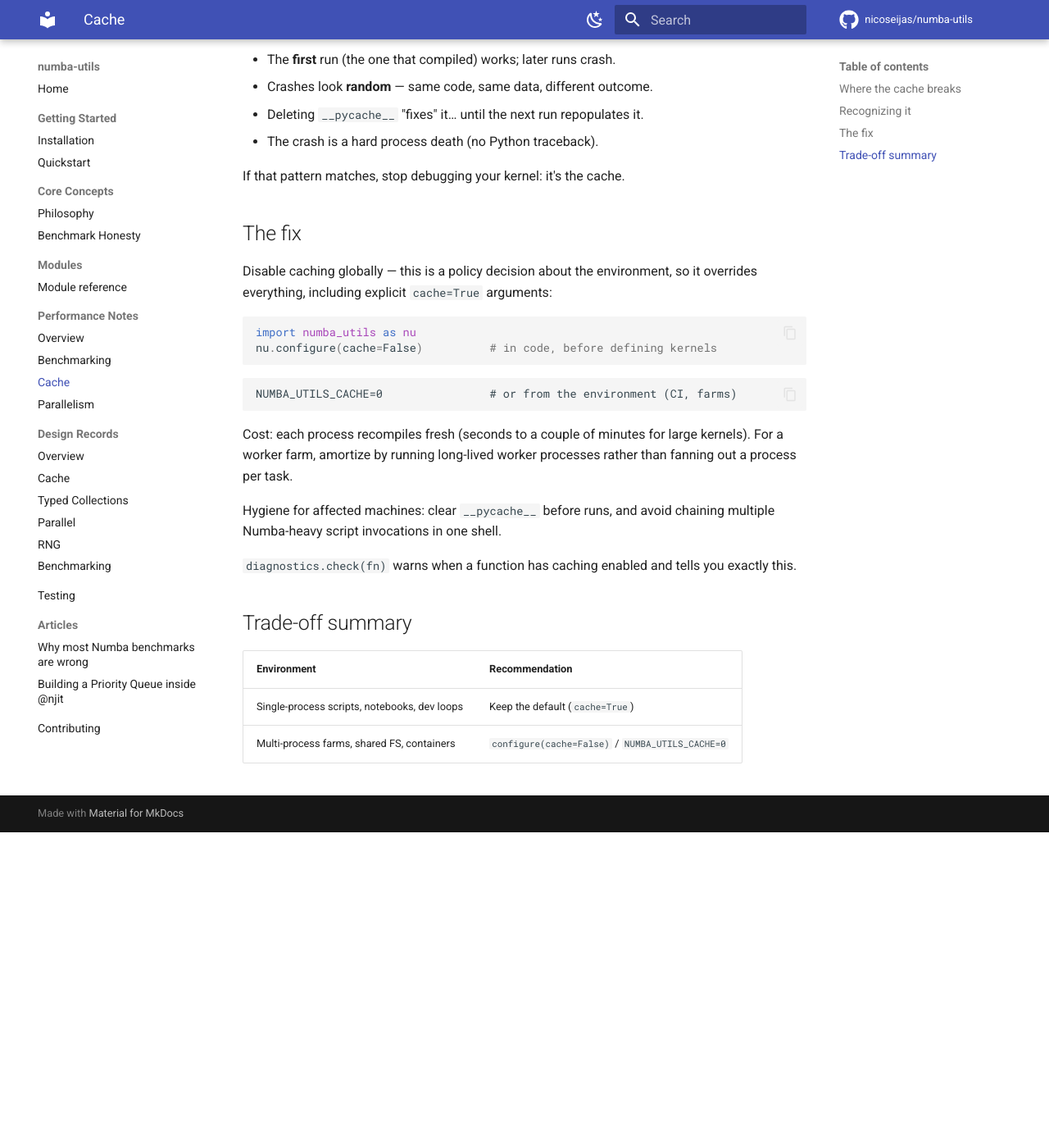
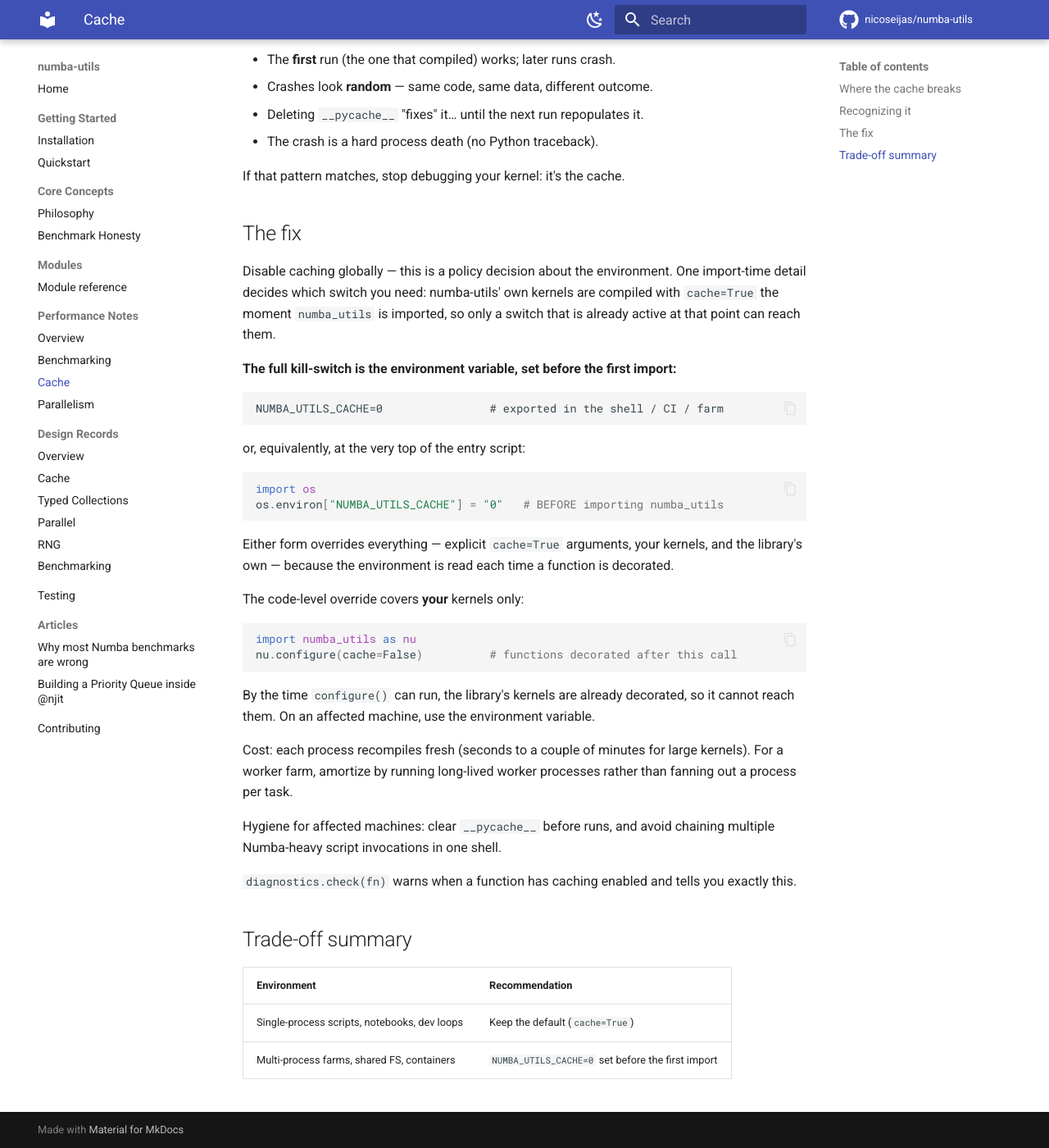
Before and after one commit to nicoseijas/numba-utils, an MkDocs documentation site: the page built from docs/numba-cache.md, in a window 1280 px wide and 1400 px high, scrolled down 750 px. Shown: the whole window at 82% size. Built offline with MkDocs 1.6.1 and Material for MkDocs 9.7.7, drawn with Linux system fonts in a browser that asks for light colours; comment, search, counter and statistics services are not loaded; before the commit the page ends 1765 px from its top, so only the background shows below that.

Commit message:
fix: correct the cache kill-switch guidance and harden diagnostics.inspect
configure(cache=False) resolves overrides at decoration time, and the
library's own kernels are decorated during 'import numba_utils' — so
the code-level override can never reach them. docs/numba-cache.md,
diagnostics.check() and the cached_njit docstring claimed otherwise,
recommending a switch that silently fails to protect the exact
environments (multi-process farms) the mechanism exists for. All three
now point to the full kill-switch: NUMBA_UTILS_CACHE=0 set before the
first import. A test pins the decoration-time semantics.

Also: inspect() no longer assumes Numba's private _cache attribute
exists; it degrades to cache_enabled=False per the module's
degrade-don't-fail contract.

````diff
--- a/docs/numba-cache.md
+++ b/docs/numba-cache.md
@@ -37,17 +37,39 @@ If that pattern matches, stop debugging your kernel: it's the cache.
 ## The fix
 
 Disable caching globally — this is a policy decision about the
-environment, so it overrides everything, including explicit
-`cache=True` arguments:
+environment. One import-time detail decides which switch you need:
+numba-utils' own kernels are compiled with `cache=True` the moment
+`numba_utils` is imported, so only a switch that is already active at
+that point can reach them.
+
+**The full kill-switch is the environment variable, set before the
+first import:**
+
+```
+NUMBA_UTILS_CACHE=0                # exported in the shell / CI / farm
+```
+
+or, equivalently, at the very top of the entry script:
+
+```python
+import os
+os.environ["NUMBA_UTILS_CACHE"] = "0"   # BEFORE importing numba_utils
+```
+
+Either form overrides everything — explicit `cache=True` arguments,
+your kernels, and the library's own — because the environment is read
+each time a function is decorated.
+
+The code-level override covers **your** kernels only:
 
 ```python
 import numba_utils as nu
-nu.configure(cache=False)          # in code, before defining kernels
+nu.configure(cache=False)          # functions decorated after this call
 ```
 
-```
-NUMBA_UTILS_CACHE=0                # or from the environment (CI, farms)
-```
+By the time `configure()` can run, the library's kernels are already
+decorated, so it cannot reach them. On an affected machine, use the
+environment variable.
 
 Cost: each process recompiles fresh (seconds to a couple of minutes for
 large kernels). For a worker farm, amortize by running long-lived worker
@@ -64,4 +86,4 @@ tells you exactly this.
 | Environment | Recommendation |
 | --- | --- |
 | Single-process scripts, notebooks, dev loops | Keep the default (`cache=True`) |
-| Multi-process farms, shared FS, containers | `configure(cache=False)` / `NUMBA_UTILS_CACHE=0` |
+| Multi-process farms, shared FS, containers | `NUMBA_UTILS_CACHE=0` set before the first import |
````
Also changed, not shown: 4 other files.
